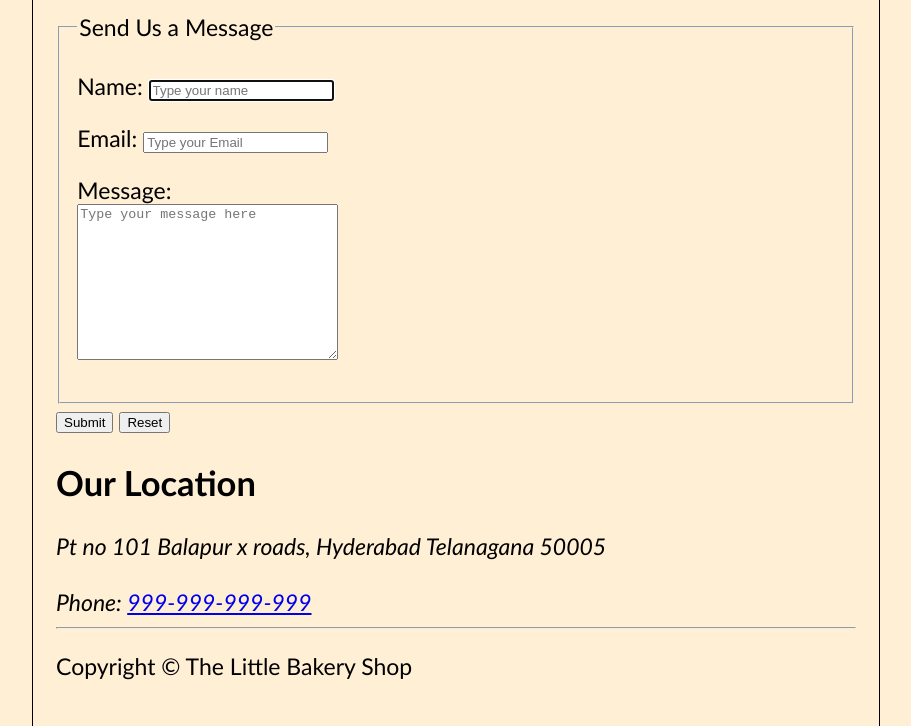
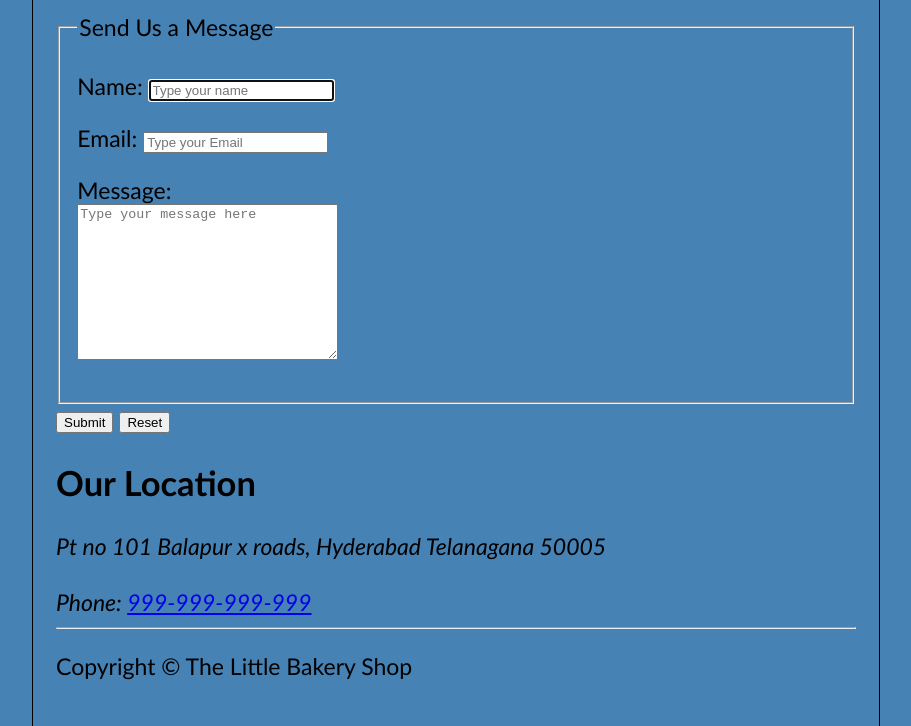
Before and after one commit to ChandanaMandarapu/HTML_PROJECT-1, a plain HTML site: page contact.html in a window 1280 px wide. Shown: the part 416-1142 px from the top of the page, without its empty margins (184-1095 px from the left). Drawn offline with Linux system fonts and the light colour scheme.

Commit message:
Update contact.html

```diff
--- a/contact.html
+++ b/contact.html
@@ -20,7 +20,7 @@
         padding: 1rem;
         border-left: 1px solid black;
         border-right: 1px solid black;
-        background-color: papayawhip;
+        background-color: steelblue;
         color: black;
       }
 
```
